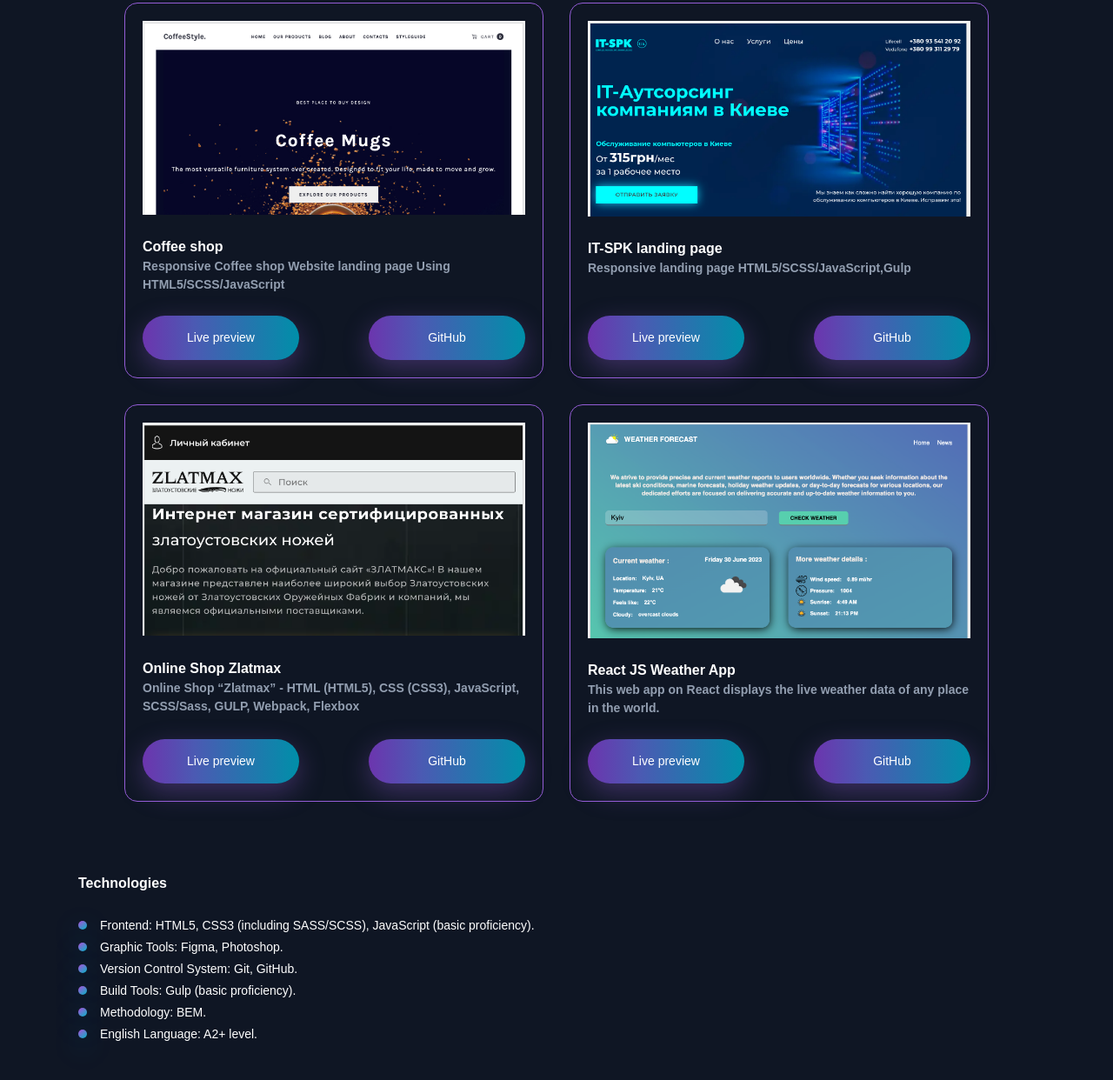
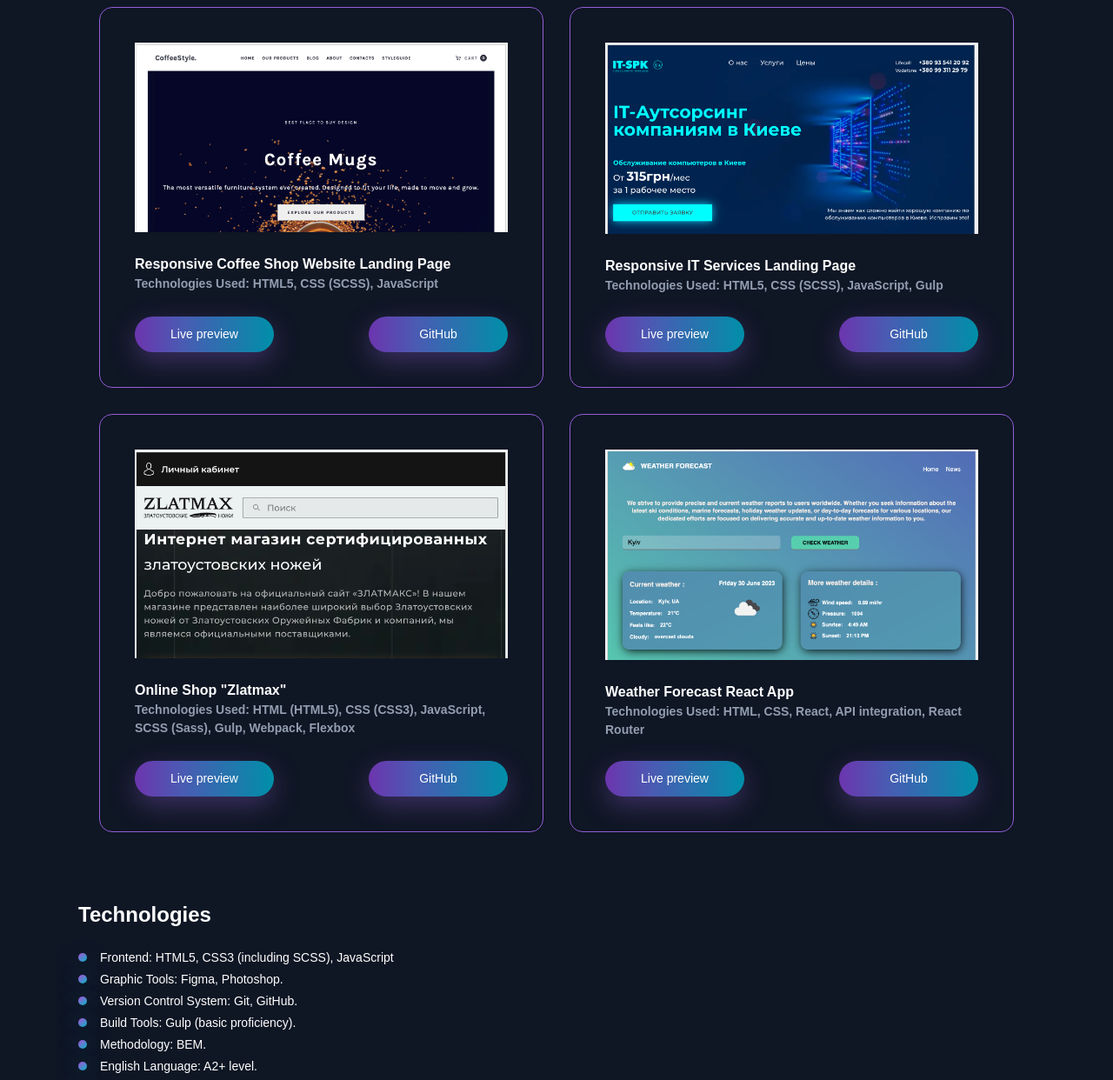
Before and after one commit to lena-kononchuk/Portfolio, a plain HTML site: page Index.html in a window 1280 px wide. Shown: the part 1028-2270 px from the top of the page at 87% size. Drawn offline with nearby package versions, Linux system fonts and the light colour scheme; a web font is replaced by a local one.

Commit message:
Update 2023-10-25T14:42:43.768Z

```diff
--- a/Index.html
+++ b/Index.html
@@ -73,8 +73,8 @@
             <a target="_blank" href=" https://lena-kononchuk.github.io/Ringo/Index.html" class="card__images">
                <img src="img/ringo.png" alt="Furniture Websites">
             </a>
-            <h3 class="card__title">Furniture Websites</h3>
-            <div class="card__subtitle">Responsive Furniture Website landing page Using HTML5, CSS3(SCSS), JS</div>
+            <h3 class="card__title">Responsive Furniture Website Landing Page</h3>
+            <div class="card__subtitle"> Technologies Used: HTML5, CSS3 (SCSS), JavaScript, Gulp</div>
             <div class="card__button">
                <a target="_blank" class="card__button-button button"
                   href="https://lena-kononchuk.github.io/Ringo/Index.html">Live
@@ -87,9 +87,8 @@
             <a target="_blank" href=" https://lena-kononchuk.github.io/Portfolio/Index.html" class="card__images">
                <img src="img/portfolio.png" alt="Portfolio">
             </a>
-            <h3 class="card__title">Portfolio</h3>
-            <div class="card__subtitle">Responsive layout for landing page for front-end developer. HTML5, CSS3
-               (SCSS), JS, Gulp</div>
+            <h3 class="card__title">Responsive Landing Page for Front-End Developer.</h3>
+            <div class="card__subtitle">Technologies Used: HTML5, CSS3 (SCSS), JavaScript, Gulp</div>
             <div class="card__button">
                <a target="_blank" class="card__button-button button"
                   href="https://lena-kononchuk.github.io/Portfolio/Index.html">Live
@@ -102,8 +101,8 @@
             <a target="_blank" href=" https://lena-kononchuk.github.io/CoffeStyle/" class="card__images">
                <img src="img/coffe.png" alt="Coffee shop landing page">
             </a>
-            <h3 class="card__title">Coffee shop</h3>
-            <div class="card__subtitle">Responsive Coffee shop Website landing page Using HTML5/SCSS/JavaScript</div>
+            <h3 class="card__title">Responsive Coffee Shop Website Landing Page</h3>
+            <div class="card__subtitle">Technologies Used: HTML5, CSS (SCSS), JavaScript</div>
             <div class="card__button">
                <a target="_blank" class="card__button-button button"
                   href=" https://lena-kononchuk.github.io/CoffeStyle/">Live
@@ -117,8 +116,8 @@
             <a target="_blank" href=" https://lena-kononchuk.github.io/IT-SPK/" class="card__images">
                <img src="img/spk.png" alt="IT-SPK landing page">
             </a>
-            <h3 class="card__title">IT-SPK landing page </h3>
-            <div class="card__subtitle">Responsive landing page HTML5/SCSS/JavaScript,Gulp</div>
+            <h3 class="card__title">Responsive IT Services Landing Page</h3>
+            <div class="card__subtitle">Technologies Used: HTML5, CSS (SCSS), JavaScript, Gulp</div>
             <div class="card__button">
                <a target="_blank" class="card__button-button button"
                   href=" https://lena-kononchuk.github.io/IT-SPK/">Live preview</a>
@@ -130,8 +129,8 @@
             <a target="_blank" href=" https://lena-kononchuk.github.io/Zlatmax/" class="card__images">
                <img src="img/zlatmax.png" alt="Online Shop Zlatmax">
             </a>
-            <h3 class="card__title">Online Shop Zlatmax</h3>
-            <div class="card__subtitle">Online Shop “Zlatmax” - HTML (HTML5), CSS (CSS3), JavaScript, SCSS/Sass, GULP,
+            <h3 class="card__title">Online Shop "Zlatmax"</h3>
+            <div class="card__subtitle">Technologies Used: HTML (HTML5), CSS (CSS3), JavaScript, SCSS (Sass), Gulp,
                Webpack, Flexbox</div>
             <div class="card__button">
                <a target="_blank" class="card__button-button button"
@@ -144,8 +143,8 @@
             <a target="_blank" href=" https://lena-kononchuk.github.io/forecast/#/" class="card__images">
                <img src="img/forecast.png" alt=" Weather App">
             </a>
-            <h3 class="card__title">React JS Weather App</h3>
-            <div class="card__subtitle">This web app on React displays the live weather data of any place in the world.
+            <h3 class="card__title">Weather Forecast React App</h3>
+            <div class="card__subtitle">Technologies Used: HTML, CSS, React, API integration, React Router
             </div>
             <div class="card__button">
                <a target="_blank" class="card__button-button button"
@@ -162,8 +161,7 @@
          <div class="container">
             <div class="projects-page__title title">Technologies</div>
             <ul class="technologies-menu">
-               <li class="technologies-menu__list">Frontend: HTML5, CSS3 (including SASS/SCSS), JavaScript (basic
-                  proficiency).</li>
+               <li class="technologies-menu__list">Frontend: HTML5, CSS3 (including SCSS), JavaScript</li>
                <li class="technologies-menu__list">Graphic Tools: Figma, Photoshop.</li>
                <li class="technologies-menu__list">Version Control System: Git, GitHub.</li>
                <li class="technologies-menu__list">Build Tools: Gulp (basic proficiency).</li>
--- a/css/style.css
+++ b/css/style.css
@@ -439,14 +439,19 @@ ul {
     width: 1170px;
   }
 }
+@media screen and (min-width: 2400px) {
+  .container {
+    width: 1170px;
+  }
+}
 
 .title {
   font-weight: 600;
-  font-size: 20px;
+  font-size: 24px;
   line-height: 30px;
   color: #ffffff;
 }
-@media screen and (min-width: 992px) {
+@media screen and (max-width: 992px) {
   .title {
     font-size: 16px;
     line-height: 28px;
@@ -459,18 +464,45 @@ ul {
   max-width: 100%;
   border-radius: 15px;
   border: 1px solid #945dd6;
-  padding: 20px;
+  padding: 43px;
   cursor: pointer;
+}
+@media screen and (min-width: 320px) {
+  .card {
+    padding: 15px;
+  }
 }
 @media screen and (min-width: 640px) {
   .card {
-    width: 40%;
+    width: 100%;
     column-gap: 10px;
   }
 }
 @media screen and (min-width: 992px) {
   .card {
+    width: 39%;
     column-gap: 10px;
+  }
+}
+@media screen and (min-width: 768px) {
+  .card {
+    width: 36%;
+    column-gap: 10px;
+    padding: 40px;
+  }
+}
+@media screen and (min-width: 1000px) {
+  .card {
+    width: 39%;
+  }
+}
+.card__images img {
+  max-width: 480px;
+  width: 100%;
+}
+@media screen and (min-width: 640px) {
+  .card__images img {
+    max-width: 100%;
   }
 }
 .card__title {
@@ -500,6 +532,19 @@ ul {
 }
 .card__button-button {
   padding: 15px 25px;
+}
+@media screen and (min-width: 320px) {
+  .card__button-button {
+    min-width: 92px;
+    padding: 10px 15px;
+    text-align: center;
+  }
+}
+@media screen and (min-width: 640px) {
+  .card__button-button {
+    min-width: 180px;
+    text-align: center;
+  }
 }
 @media screen and (min-width: 768px) {
   .card__button-button {
@@ -703,7 +748,12 @@ header {
 }
 
 .main {
-  padding-top: 60px;
+  padding-top: 150px;
+}
+@media screen and (min-width: 320px) {
+  .main {
+    padding-top: 60px;
+  }
 }
 
 .hero-page__body {
@@ -798,6 +848,11 @@ header {
 @media screen and (min-width: 992px) {
   .hero-page__avatar {
     right: 86px;
+  }
+}
+@media screen and (max-width: 320px) {
+  .hero-page__avatar {
+    margin: 0;
   }
 }
 .hero-page__avatar img {
@@ -918,8 +973,8 @@ header {
 .technologies-page {
   padding-top: 50px;
   font-weight: 500;
-  font-size: 12px;
-  line-height: 10px;
+  font-size: 14px;
+  line-height: 21px;
 }
 @media screen and (min-width: 992px) {
   .technologies-page {
@@ -953,6 +1008,11 @@ header {
   .technologies-menu__list::before {
     width: 10px;
     height: 10px;
+    top: 7px;
+  }
+}
+@media screen and (min-width: 320px) {
+  .technologies-menu__list::before {
     top: 7px;
   }
 }
```
Also changed, not shown: img/stack/sprite.stack.html (+1 -1 lines), css/style.min.css.
